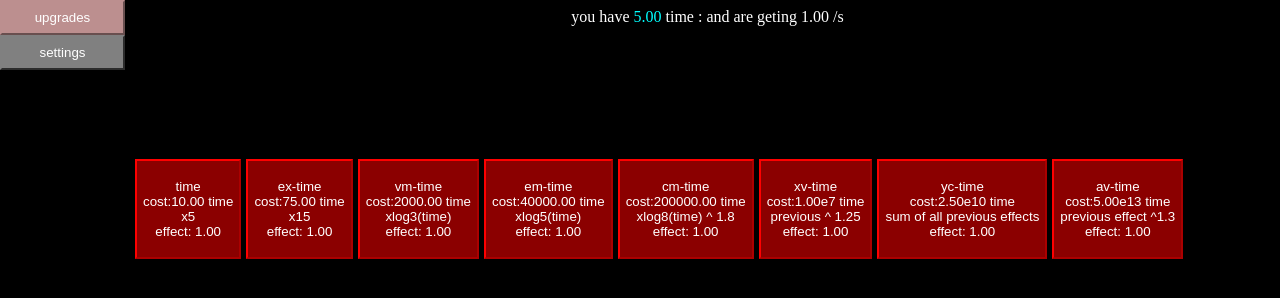
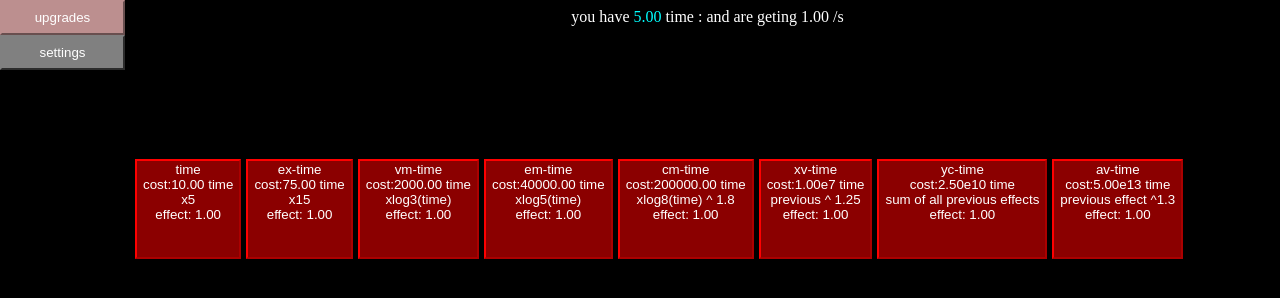
Before and after one commit to glitchyfishys/simple-game, a plain HTML site: page index.html in a window 1280 px wide. Drawn offline with Linux system fonts and the light colour scheme.

Commit message:
Update style.css

```diff
--- a/style.css
+++ b/style.css
@@ -33,6 +33,7 @@ text{
 .upgrade{
     margin-right: 5px;
     margin-bottom: 5px;
+    display: inline-grid;
 }
 
 .upgrades{
```
